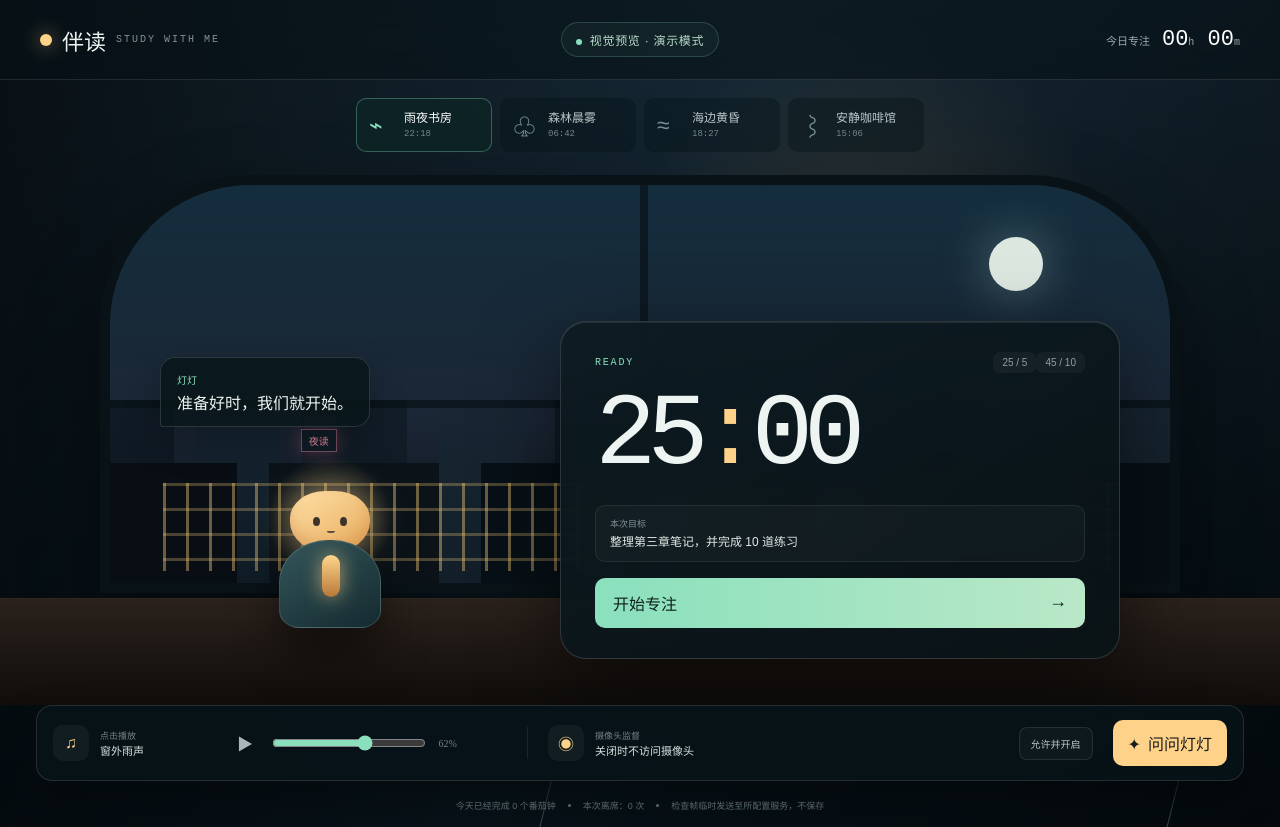
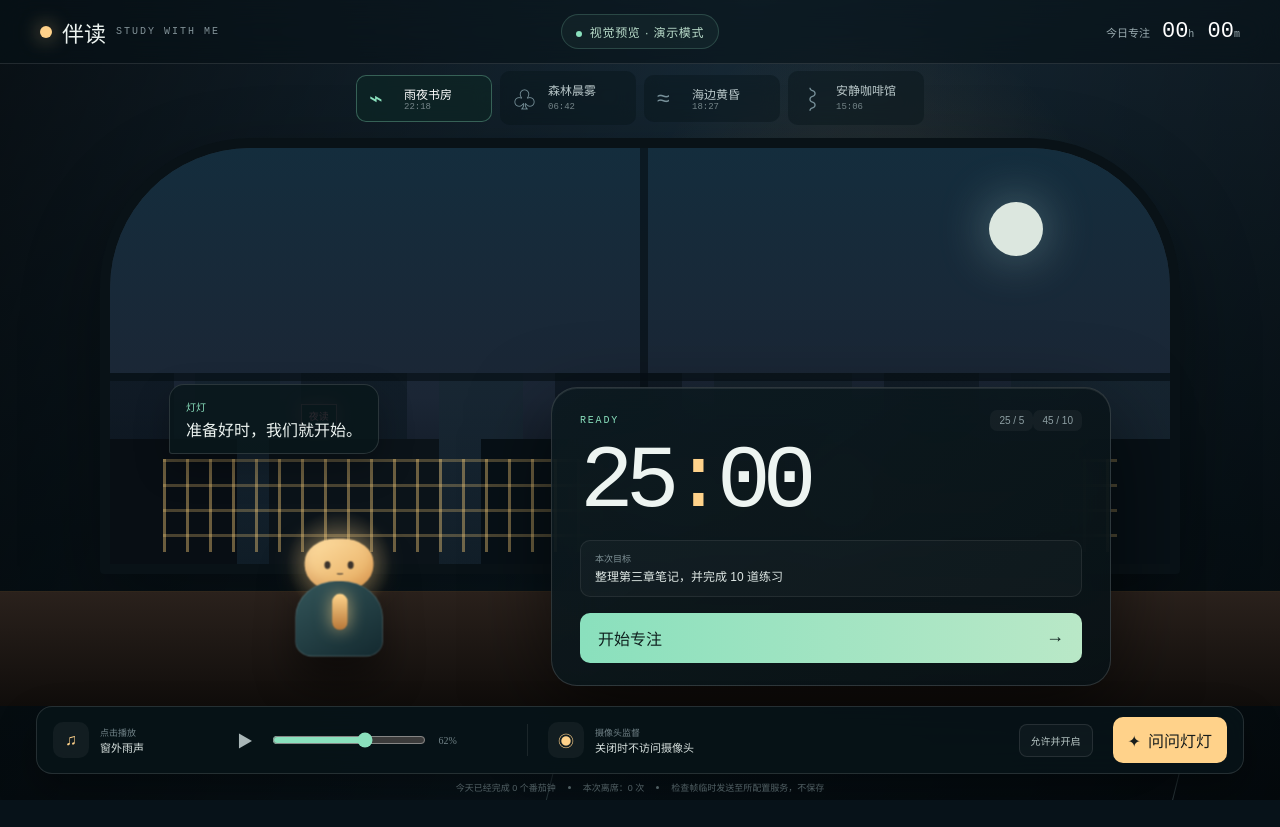
Before and after one commit to Indigo6/companion-study-room, a React (Vite) app in the folder apps/preview/: page / in a window 1280 px wide. After the commit the page ends 800 px from the top, so only its background shows below. Built offline with nearby package versions, Linux system fonts and the light colour scheme; no server answers.

Commit message:
fix: fit study room to desktop viewport

```diff
--- a/apps/preview/src/main.tsx
+++ b/apps/preview/src/main.tsx
@@ -3,6 +3,7 @@ import { createRoot } from 'react-dom/client';
 import { App } from './App';
 import './styles.css';
 import './scene-art.css';
+import './responsive-shell.css';
 
 createRoot(document.getElementById('root')!).render(<StrictMode><App /></StrictMode>);
 
--- /dev/null
+++ b/apps/preview/src/responsive-shell.css
@@ -0,0 +1,36 @@
+html, body, #root { width: 100%; height: 100%; overflow: hidden; }
+.app { height: 100dvh; min-height: 0; display: grid; grid-template-rows: 72px 76px minmax(0, 1fr) auto 22px; overflow: hidden; }
+.topbar { height: auto; min-height: 0; }
+.scene-switcher { min-height: 0; padding: 10px 18px; align-items: center; }
+.workspace { min-height: 0; height: 100%; padding: clamp(24px, 6vh, 70px) 40px clamp(20px, 4vh, 42px); }
+.window-frame { height: 76%; }
+.spirit { transform-origin: bottom center; }
+.control-dock { margin-bottom: 8px; padding-block: 10px; }
+footer { min-height: 0; padding-bottom: 8px; }
+
+@media (max-height: 900px) {
+  .app { grid-template-rows: 64px 68px minmax(0, 1fr) auto 18px; }
+  .workspace { gap: 42px; padding-top: 30px; padding-bottom: 20px; }
+  .spirit { transform: scale(.86); }
+  .timer-card { padding: 22px 28px; }
+  .clock { margin: 7px 0 12px; font-size: clamp(62px, 7vw, 92px); }
+}
+
+@media (max-height: 780px) and (min-width: 801px) {
+  .app { grid-template-rows: 58px 58px minmax(0, 1fr) auto 0; }
+  .scene-switcher button { padding-block: 6px; }
+  .workspace { grid-template-columns: 260px minmax(370px, 520px); gap: 30px; padding: 16px 32px 12px; }
+  .spirit { transform: scale(.72); }
+  .speech { margin-bottom: 6px; }
+  .timer-card { padding: 16px 24px; border-radius: 20px; }
+  .clock { margin: 3px 0 8px; font-size: 66px; }
+  .goal { padding-block: 7px; }
+  .start { margin-top: 9px; padding-block: 9px; }
+  .control-dock { margin: 0 24px 6px; padding-block: 7px; }
+  footer { display: none; }
+}
+
+@media (max-width: 800px) {
+  html, body, #root { height: auto; overflow: auto; }
+  .app { display: block; height: auto; min-height: 100dvh; overflow: hidden; }
+}
```
Also changed, not shown: 1 other file (tests, documents, lock files or other folders).
